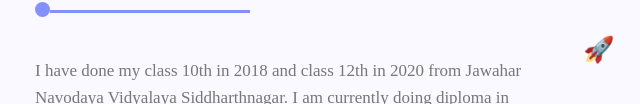
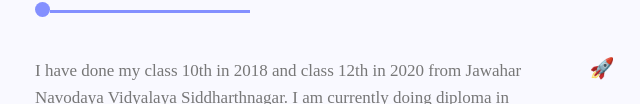
Before and after one commit to indianpkm/pkmportfolio, a plain HTML site: page index.html in a window 1280 px wide. Shown: the part 696-800 px from the top of the page, 640-1280 px from the left. Drawn offline with Linux system fonts and the light colour scheme.

Commit message:
Update index.css

```diff
--- a/index.css
+++ b/index.css
@@ -597,8 +597,8 @@ li {
     height: 10rem; */
     position: fixed;
     right: 2%;
-    bottom: 5%;
-    font-size: 2.5rem;
+    bottom: 3%;
+    font-size: 2rem;
     cursor: pointer;
     z-index: 1;
 }
```
